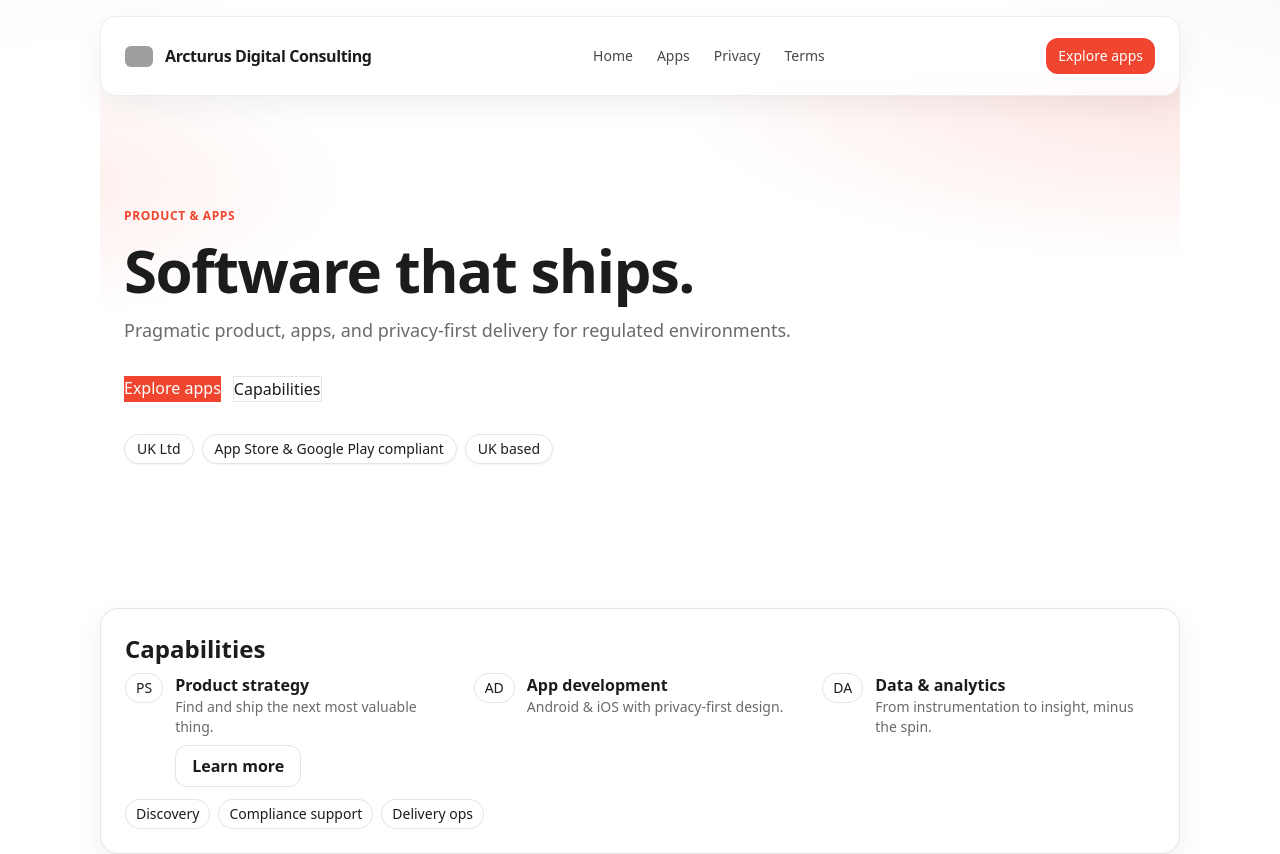
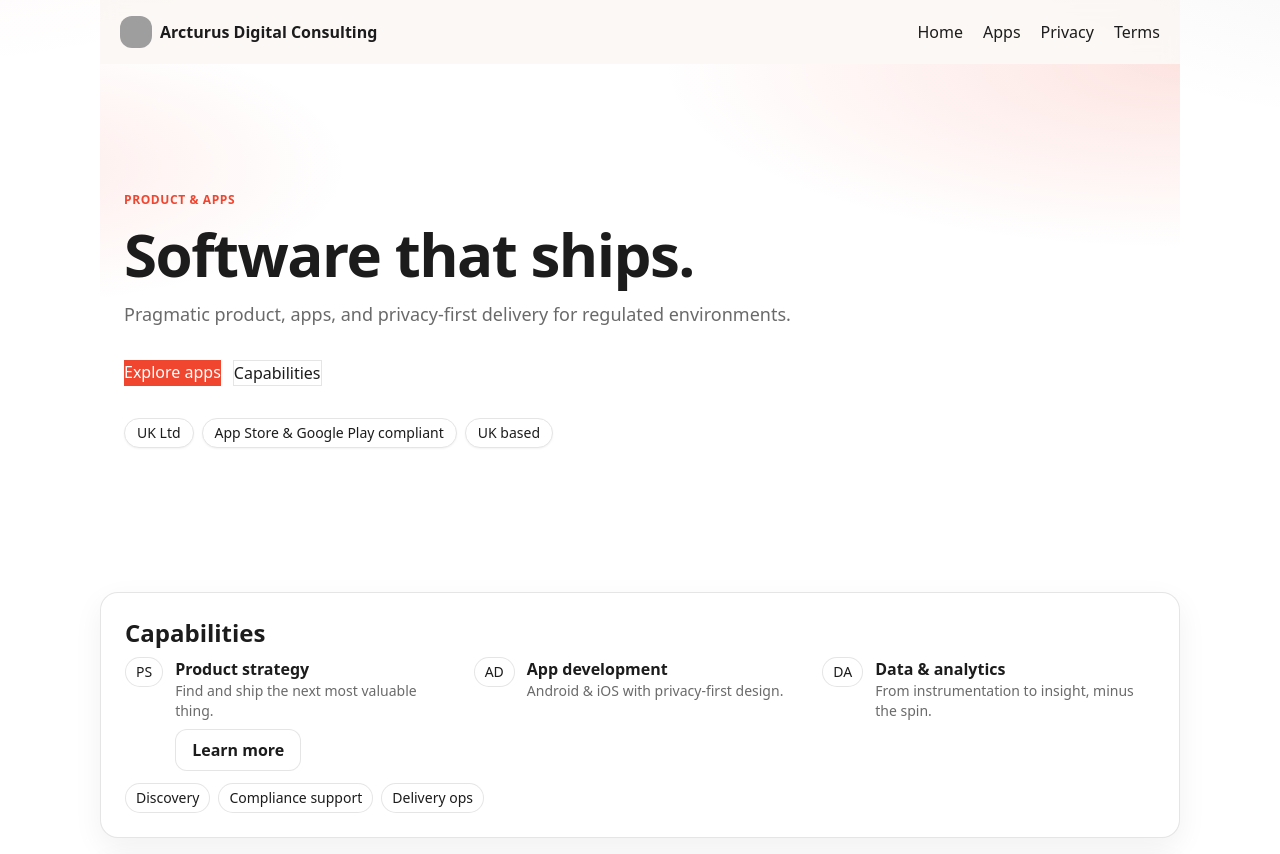
Before and after one commit to repinfaust/arcturusdc.github.io, a Next.js app: page / in a window 1280 px wide. Shown: the top 854 px of the page. Built offline with nearby package versions, Linux system fonts and the light colour scheme; grey boxes are pictures that could not be loaded.

Commit message:
Update Header.jsx

```diff
--- a/src/components/Header.jsx
+++ b/src/components/Header.jsx
@@ -1,65 +1,42 @@
 'use client';
-import Link from 'next/link';
-import Image from 'next/image';
-import { useEffect, useState } from 'react';
+import { useEffect, useRef, useState } from 'react';
 
 export default function Header() {
-  const [scrolled, setScrolled] = useState(false);
-  const [hovered, setHovered] = useState(false);
+  const ref = useRef(null);
+  const [compact, setCompact] = useState(false);
 
   useEffect(() => {
-    const onScroll = () => setScrolled(window.scrollY > 12);
-    onScroll();
+    let lastY = window.scrollY;
+    const onScroll = () => {
+      const y = window.scrollY;
+      // compact when scrolling down past 40px
+      setCompact(y > 40 && y > lastY);
+      lastY = y;
+    };
     window.addEventListener('scroll', onScroll, { passive: true });
     return () => window.removeEventListener('scroll', onScroll);
   }, []);
 
-  const tall = hovered || !scrolled;
-
   return (
-    <div
-      onMouseEnter={() => setHovered(true)}
-      onMouseLeave={() => setHovered(false)}
-      className={[
-        'sticky top-4 z-50 mx-auto max-w-6xl transition-all duration-300',
-        tall ? 'h-20' : 'h-12',
-      ].join(' ')}
+    <header
+      ref={ref}
+      className={`sticky top-0 z-50 transition-all duration-300
+      bg-paper/80 backdrop-blur supports-[backdrop-filter]:bg-paper/60
+      ${compact ? 'py-2 shadow-soft' : 'py-4'}
+      hover:py-4`}
     >
-      <div className={[
-        'flex items-center justify-between rounded-2xl border border-neutral-200/70',
-        'bg-white/80 backdrop-blur shadow-soft px-4 md:px-6 transition-all duration-300',
-        tall ? 'h-20' : 'h-12 rounded-xl'
-      ].join(' ')}>
-        <Link href="/" className="flex items-center gap-3">
-          <Image
-            src="/assets/brand/starburst.png" // keep your exact logo file here
-            alt="ArcturusDC"
-            width={28}
-            height={28}
-            className="rounded-md"
-          />
-          <span className="font-semibold tracking-tight">Arcturus Digital Consulting</span>
-        </Link>
-
-        <nav className="hidden md:flex items-center gap-6 text-sm">
-          <NavLink href="/">Home</NavLink>
-          <NavLink href="/apps">Apps</NavLink>
-          <NavLink href="/privacy">Privacy</NavLink>
-          <NavLink href="/terms">Terms</NavLink>
-        </nav>
-
-        <Link href="/apps" className="hidden md:inline-flex items-center rounded-xl bg-brand text-white px-3 py-2 text-sm font-medium hover:opacity-95 transition">
-          Explore apps
-        </Link>
-      </div>
-    </div>
+      <nav className="max-w-[1120px] mx-auto px-5 flex items-center gap-6">
+        <a href="/" className="flex items-center gap-2 font-semibold">
+          <span className="inline-block w-8 h-8 rounded-xl bg-[url('/assets/starburst.svg')] bg-cover bg-center" aria-hidden />
+          Arcturus Digital Consulting
+        </a>
+        <div className="ml-auto flex items-center gap-5">
+          <a className="hover:text-brand" href="/">Home</a>
+          <a className="hover:text-brand" href="/apps">Apps</a>
+          <a className="hover:text-brand" href="/privacy">Privacy</a>
+          <a className="hover:text-brand" href="/terms">Terms</a>
+        </div>
+      </nav>
+    </header>
   );
 }
-
-function NavLink({ href, children }) {
-  return (
-    <Link href={href} className="text-ink/80 hover:text-ink transition">
-      {children}
-    </Link>
-  );
-}
```
